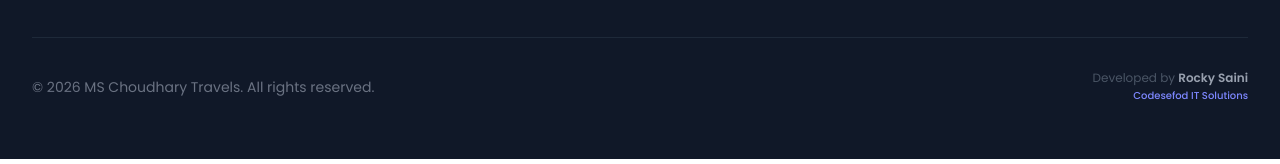
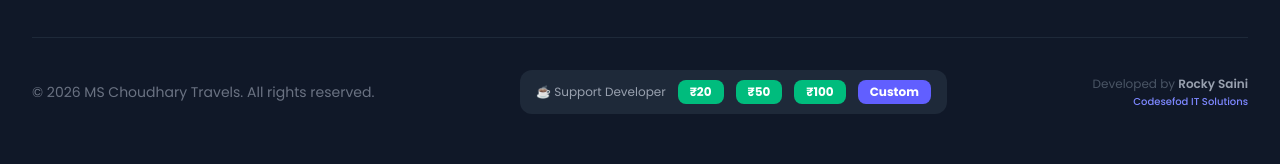
Before and after one commit to Rocky-Saini/MS-Choudhary-Travels, a Next.js app: page / in a window 1280 px wide. Shown: the part 2076-2240 px from the top of the page. Built offline with nearby package versions, Linux system fonts and the light colour scheme; no server answers; the database is empty.

Commit message:
Update UPI ID to codesefod@ybl for developer support

```diff
--- a/src/app/page.tsx
+++ b/src/app/page.tsx
@@ -47,6 +47,16 @@ export default function Home() {
             <p className="text-sm text-gray-500">
               © 2026 MS Choudhary Travels. All rights reserved.
             </p>
+
+            {/* Support Developer */}
+            <div className="flex items-center gap-3 bg-gray-800 px-4 py-2.5 rounded-xl">
+              <span className="text-xs text-gray-400">☕ Support Developer</span>
+              <a href="upi://pay?pa=codesefod@ybl&pn=Rocky%20Saini&am=20&cu=INR&tn=Support%20Developer" className="px-3 py-1 bg-emerald-500 hover:bg-emerald-600 text-white text-xs font-bold rounded-lg transition-colors">₹20</a>
+              <a href="upi://pay?pa=codesefod@ybl&pn=Rocky%20Saini&am=50&cu=INR&tn=Support%20Developer" className="px-3 py-1 bg-emerald-500 hover:bg-emerald-600 text-white text-xs font-bold rounded-lg transition-colors">₹50</a>
+              <a href="upi://pay?pa=codesefod@ybl&pn=Rocky%20Saini&am=100&cu=INR&tn=Support%20Developer" className="px-3 py-1 bg-emerald-500 hover:bg-emerald-600 text-white text-xs font-bold rounded-lg transition-colors">₹100</a>
+              <a href="upi://pay?pa=codesefod@ybl&pn=Rocky%20Saini&cu=INR&tn=Support%20Developer" className="px-3 py-1 bg-indigo-500 hover:bg-indigo-600 text-white text-xs font-bold rounded-lg transition-colors">Custom</a>
+            </div>
+
             <div className="text-center md:text-right relative group">
               <p className="text-xs text-gray-600">
                 Developed by{' '}
```
